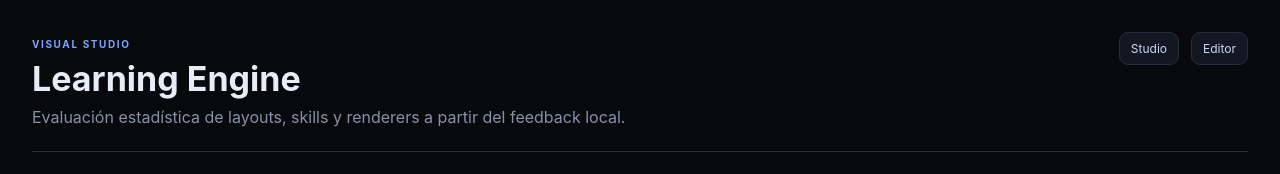
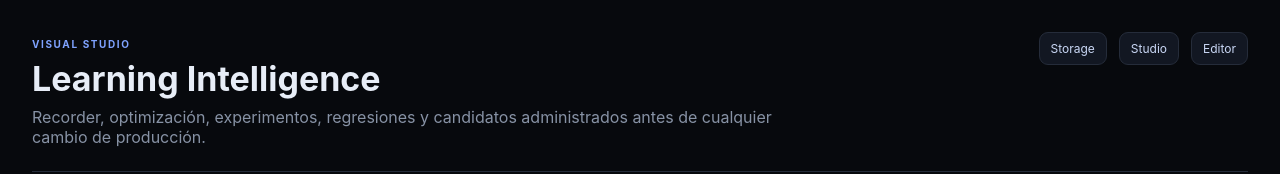
Before and after one commit to innova-space-edu/visual-studio, a Next.js app: page /learning in a window 1280 px wide. Shown: the top 174 px of the page. Built offline with nearby package versions, Linux system fonts and the light colour scheme; no server answers.

Commit message:
docs: update Learning page for V5 intelligence workflow

```diff
--- a/app/learning/page.tsx
+++ b/app/learning/page.tsx
@@ -4,8 +4,8 @@ import LearningDashboard from "@/components/LearningDashboard";
 export default function LearningPage(){
   return <main className="platformPage">
     <header className="platformHeader">
-      <div><span className="eyebrow">VISUAL STUDIO</span><h1>Learning Engine</h1><p>Evaluación estadística de layouts, skills y renderers a partir del feedback local.</p></div>
-      <div className="topActions"><Link className="navLink" href="/">Studio</Link><Link className="navLink" href="/editor">Editor</Link></div>
+      <div><span className="eyebrow">VISUAL STUDIO</span><h1>Learning Intelligence</h1><p>Recorder, optimización, experimentos, regresiones y candidatos administrados antes de cualquier cambio de producción.</p></div>
+      <div className="topActions"><Link className="navLink" href="/admin/storage">Storage</Link><Link className="navLink" href="/">Studio</Link><Link className="navLink" href="/editor">Editor</Link></div>
     </header>
     <div style={{marginTop:22}}><LearningDashboard/></div>
   </main>;
```
